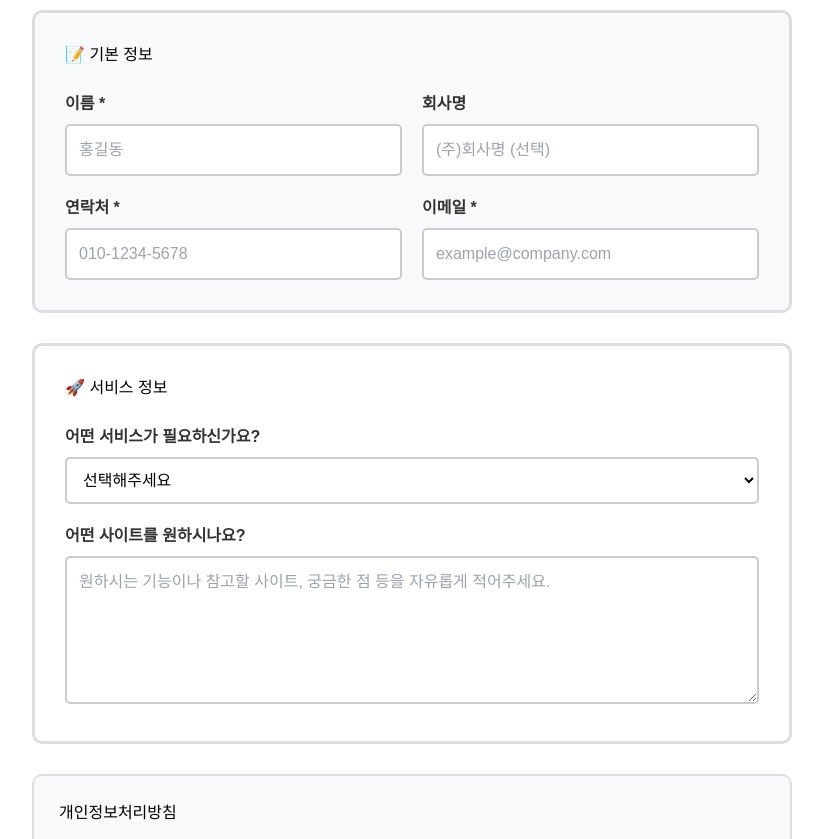
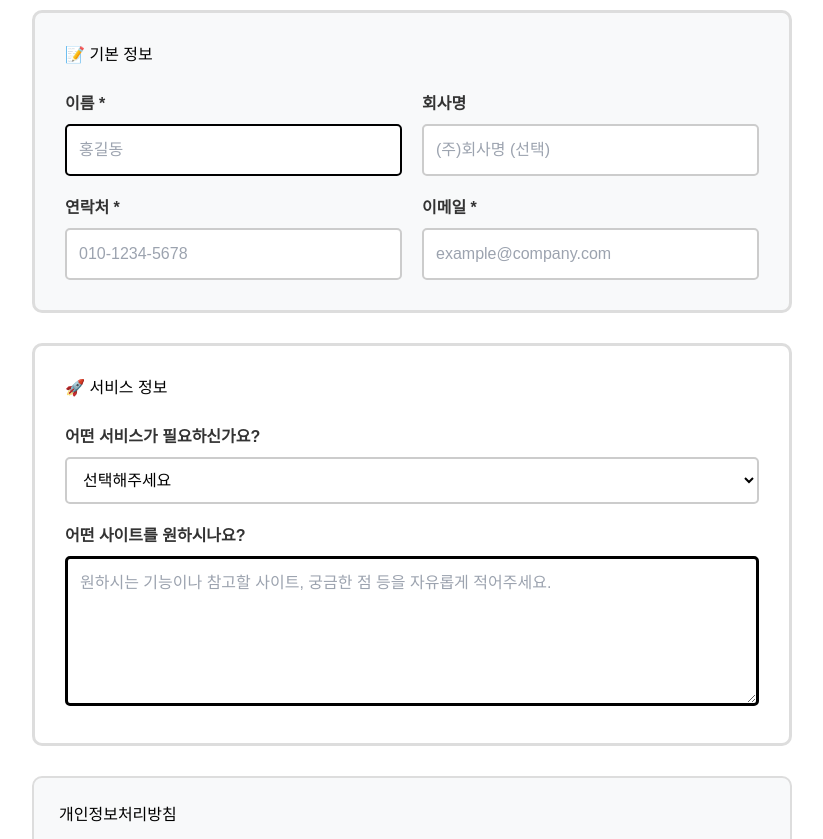
Before and after one commit to voro2520/voro, a Next.js app: page /contact in a window 1280 px wide. Shown: the part 380-1219 px from the top of the page, without its empty margins (228-1051 px from the left). Built offline with nearby package versions, Linux system fonts and the light colour scheme; no server answers.

Commit message:
입력 필드 문제 해결: 직접 이벤트 핸들러 적용 및 CSS 단순화

```diff
--- a/src/app/contact/page.tsx
+++ b/src/app/contact/page.tsx
@@ -16,23 +16,29 @@ export default function Contact() {
   const [isSubmitting, setIsSubmitting] = useState(false);
   const [submitMessage, setSubmitMessage] = useState('');
 
-  const handleInputChange = (e: React.ChangeEvent<HTMLInputElement | HTMLSelectElement | HTMLTextAreaElement>) => {
-    console.log('Input change detected:', e.target.name, e.target.value);
-    const { name, value, type } = e.target;
-    const checked = (e.target as HTMLInputElement).checked;
-    setFormData(prev => ({
-      ...prev,
-      [name]: type === 'checkbox' ? checked : value
-    }));
+  const handleInputChange = (e: any) => {
+    console.log('🎯 Input change detected:', e.target.name, e.target.value, e.target.type);
+    const { name, value, type, checked } = e.target;
+
+    setFormData(prev => {
+      const newData = {
+        ...prev,
+        [name]: type === 'checkbox' ? checked : value
+      };
+      console.log('📊 Updated form data:', newData);
+      return newData;
+    });
   };
 
-  const handleInputFocus = (e: React.FocusEvent<HTMLInputElement | HTMLSelectElement | HTMLTextAreaElement>) => {
-    console.log('Input focused:', e.target.name);
+  const handleInputFocus = (e: any) => {
+    console.log('🎯 Input focused:', e.target.name);
+    // 강제로 포커스 확보
+    e.target.focus();
   };
 
-  const handleInputClick = (e: React.MouseEvent<HTMLInputElement | HTMLSelectElement | HTMLTextAreaElement>) => {
-    console.log('Input clicked:', e.currentTarget.name);
-    e.stopPropagation();
+  const handleInputClick = (e: any) => {
+    console.log('🎯 Input clicked:', e.target.name);
+    // e.target.focus();
   };
 
   const handleSubmit = async (e: React.FormEvent<HTMLFormElement>) => {
@@ -210,24 +216,21 @@ export default function Contact() {
                 name="name"
                 required
                 value={formData.name}
-                onChange={handleInputChange}
-                onFocus={handleInputFocus}
-                onClick={handleInputClick}
+                onChange={(e) => {
+                  console.log('🔥 DIRECT onChange:', e.target.value);
+                  setFormData(prev => ({ ...prev, name: e.target.value }));
+                }}
+                onFocus={() => console.log('🔥 DIRECT onFocus: name')}
+                onClick={() => console.log('🔥 DIRECT onClick: name')}
                 placeholder="홍길동"
                 style={{
                   width: '100%',
                   padding: '12px',
                   fontSize: '16px',
-                  border: '2px solid #ccc',
+                  border: '2px solid #000',
                   borderRadius: '5px',
-                  background: 'white',
-                  color: 'black',
-                  boxSizing: 'border-box',
-                  outline: 'none',
-                  pointerEvents: 'auto',
-                  userSelect: 'text',
-                  cursor: 'text',
-                  zIndex: 'auto'
+                  backgroundColor: '#fff',
+                  color: '#000'
                 }}
               />
             </div>
@@ -252,11 +255,7 @@ export default function Contact() {
                   background: 'white',
                   color: 'black',
                   boxSizing: 'border-box',
-                  outline: 'none',
-                  pointerEvents: 'auto',
-                  userSelect: 'text',
-                  cursor: 'text',
-                  zIndex: 'auto'
+
                 }}
               />
             </div>
@@ -288,11 +287,7 @@ export default function Contact() {
                   background: 'white',
                   color: 'black',
                   boxSizing: 'border-box',
-                  outline: 'none',
-                  pointerEvents: 'auto',
-                  userSelect: 'text',
-                  cursor: 'text',
-                  zIndex: 'auto'
+
                 }}
               />
             </div>
@@ -318,11 +313,7 @@ export default function Contact() {
                   background: 'white',
                   color: 'black',
                   boxSizing: 'border-box',
-                  outline: 'none',
-                  pointerEvents: 'auto',
-                  userSelect: 'text',
-                  cursor: 'text',
-                  zIndex: 'auto'
+
                 }}
               />
             </div>
@@ -381,28 +372,24 @@ export default function Contact() {
               id="description"
               name="description"
               value={formData.description}
-              onChange={handleInputChange}
-              onFocus={handleInputFocus}
-              onClick={handleInputClick}
+              onChange={(e) => {
+                console.log('🔥 DIRECT textarea onChange:', e.target.value);
+                setFormData(prev => ({ ...prev, description: e.target.value }));
+              }}
+              onFocus={() => console.log('🔥 DIRECT textarea onFocus')}
+              onClick={() => console.log('🔥 DIRECT textarea onClick')}
               rows={5}
               placeholder="원하시는 기능이나 참고할 사이트, 궁금한 점 등을 자유롭게 적어주세요."
               style={{
                 width: '100%',
                 padding: '12px',
                 fontSize: '16px',
-                border: '2px solid #ccc',
+                border: '3px solid #000',
                 borderRadius: '5px',
-                background: 'white',
-                color: 'black',
-                resize: 'vertical',
-                boxSizing: 'border-box',
-                fontFamily: 'Arial, sans-serif',
-                outline: 'none',
-                pointerEvents: 'auto',
-                userSelect: 'text',
-                cursor: 'text',
-                zIndex: 'auto',
-                minHeight: '120px'
+                backgroundColor: '#ffffff',
+                color: '#000000',
+                minHeight: '120px',
+                fontFamily: 'Arial, sans-serif'
               }}
             />
           </div>
```
